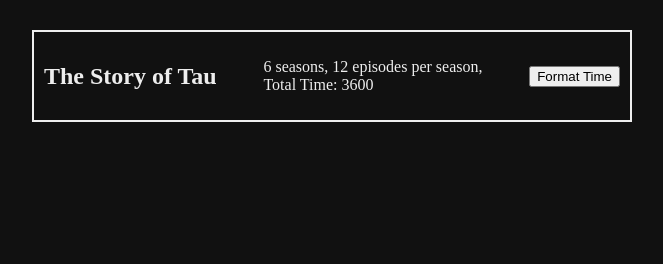
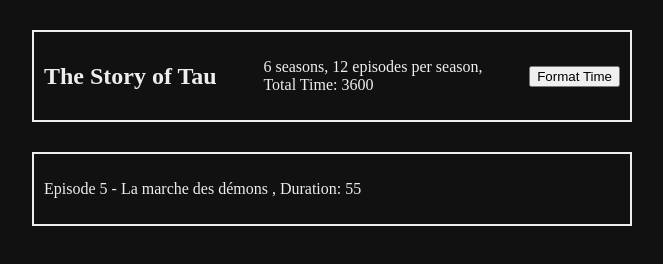
Before and after one commit to AbbyNew/TPJavaScript, a plain HTML site: page index.html in a window 1280 px wide. Shown: the whole page, without its empty margins (6-669 px from the left). Drawn offline with Linux system fonts and the light colour scheme.

Commit message:
Ajout des caractéristiques d'un épisode: numero, titre, duree, deja vu ou non

```diff
--- a/file.js
+++ b/file.js
@@ -5,6 +5,11 @@ let numberOfEpisodes = 12;
 let episodeTime = 45;
 let commercialTime = 5;
 let totalVisulationTime = (episodeTime + commercialTime) * numberOfEpisodes * numberOfSeasons;
+
+let numEpisodeCourant=5;
+let episodeTitle ="La marche des démons"
+let episodeDuration = 55;
+let hasBeenWatched = true;
 
 // ==========================================
 // Contantes
@@ -15,6 +20,10 @@ const numberOfDaysInAWeek = 7;
 
 let paragraph = document.querySelector('#info');
 paragraph.innerText = `${numberOfSeasons} seasons, ${numberOfEpisodes} episodes per season, \n Total Time: ${totalVisulationTime} `;
+
+let infoEpisode = document.querySelector('#episode');
+infoEpisode.innerText = `Episode ${numEpisodeCourant} - ${episodeTitle} , Duration: ${episodeDuration}  ${hasBeenWatched ? '' : '\n NEW !!!'}`;
+
 
 const calculateButton = document.querySelector('#calculate-button');
 //const weeks= document.querySelector('#weeks');
--- a/index.html
+++ b/index.html
@@ -15,6 +15,11 @@
       <button type="button" id="calculate-button">Format Time</button>
     </div>
 
+    <div class="series-frame">
+      <p id="episode"></p>
+    </div>
+
+
       <!-- <p id="weeks"></p>
       <p id="days"></p>
       <p id="hours"></p>
```
